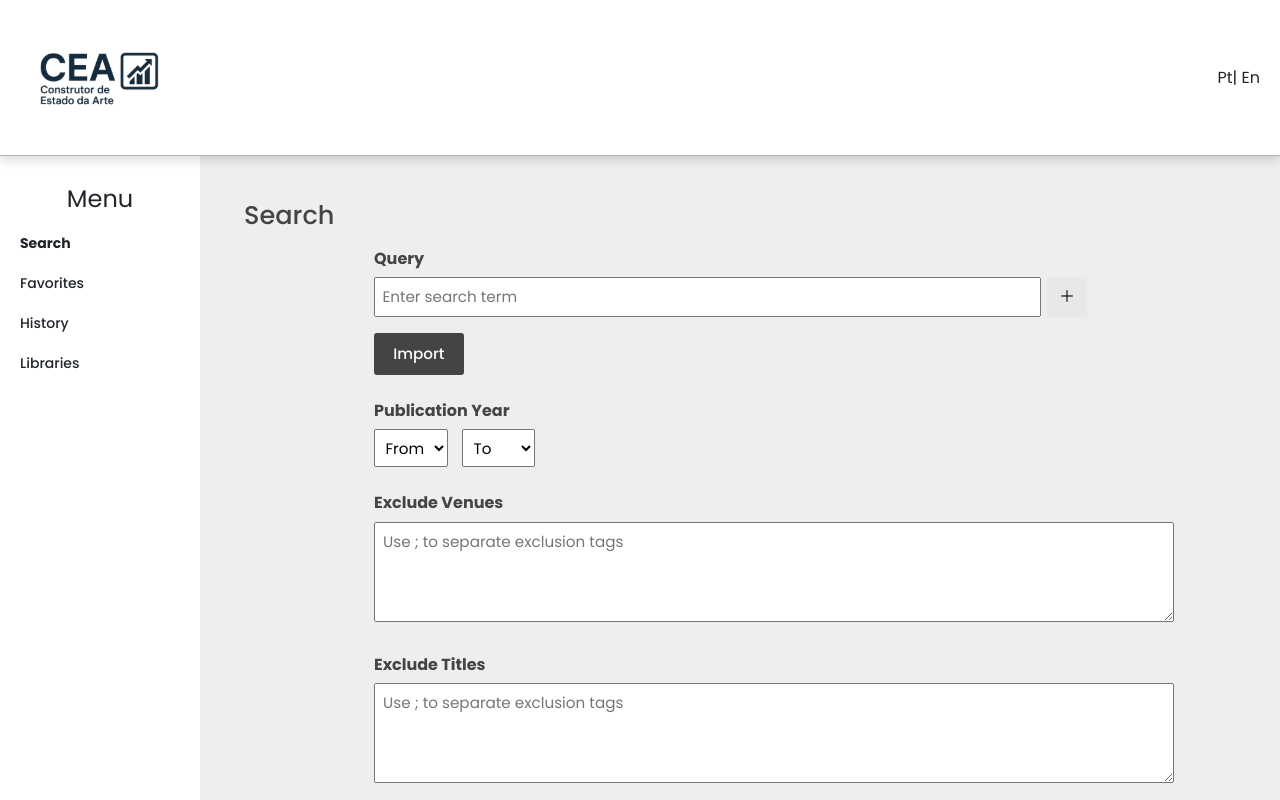
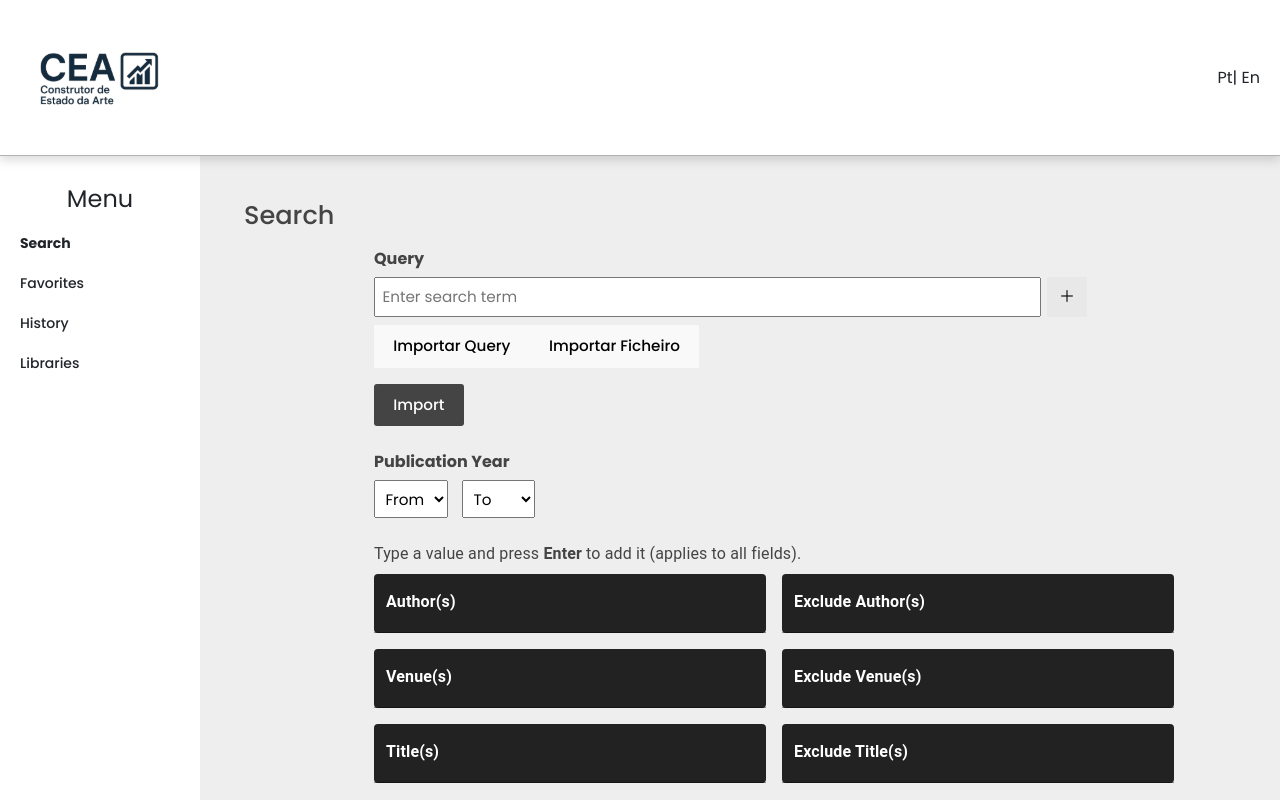
Before and after one commit to pedrojorge188/LiteratureReviewHelper, a React (Vite) app in the folder src/frontend/: page /#/ in a window 1280 px wide. Shown: the top 800 px of the page. Built offline with nearby package versions, Linux system fonts and the light colour scheme.

Commit message:
Adição dos campos autor, venue, título e os respetivos exclude

```diff
--- a/src/frontend/package.json
+++ b/src/frontend/package.json
@@ -24,12 +24,15 @@
     "electron:build:linux": "npm run build && npm run prepare-resources && electron-builder --linux"
   },
   "dependencies": {
+    "@emotion/react": "^11.14.0",
+    "@emotion/styled": "^11.14.1",
+    "@mui/material": "^7.3.5",
     "@reduxjs/toolkit": "^2.9.2",
     "axios": "^1.13.0",
     "bootstrap": "^5.3.3",
     "date-fns": "^4.1.0",
+    "electron-log": "^5.4.3",
     "i18next": "^25.6.0",
-    "electron-log": "^5.4.3",
     "react": "^19.1.1",
     "react-datepicker": "^8.8.0",
     "react-dnd": "^16.0.1",
--- a/src/frontend/src/assets/i18n/languages/en/home.json
+++ b/src/frontend/src/assets/i18n/languages/en/home.json
@@ -1,31 +1,40 @@
 {
+  "adicionar_query": "Add new query",
+  "ano_ate": "To",
+  "ano_de": "From",
+  "botao_adicionar": "Add",
+  "botao_guardar": "Save",
+  "botao_pesquisar": "Search",
+  "botao_remover": "Remove",
+  "dados_guardados": "Saved data:",
+  "duplicatedResultsRemoved": "duplicated results removed",
+  "hint_press_enter": "Type a value and press <bold>Enter</bold> to add it (applies to all fields).",
+  "importar": "Import",
+  "label_authors": "Author(s)",
+  "label_exclude_authors": "Exclude Author(s)",
+  "label_exclude_titles": "Exclude Title(s)",
+  "label_exclude_venues": "Exclude Venue(s)",
+  "label_libraries": "Engines",
+  "label_query": "Query",
+  "label_titles": "Title(s)",
+  "label_venues": "Venue(s)",
+  "lista_bibliotecas": "Engine List",
+  "mover_para_cima": "Move up",
+  "operador_and": "AND",
+  "operador_not": "NOT",
+  "operador_or": "OR",
+  "pesquisar_com": "Search with:",
+  "placeholder_authors": "Virginia Woolf, Julian Novitz...",
+  "placeholder_exclude_authors": "Virginia Woolf, Julian Novitz...",
+  "placeholder_exclude_titles": "Title One, Title Two...",
+  "placeholder_exclude_venues": "Venue One, Venue Two...",
+  "placeholder_query": "Enter search term",
+  "placeholder_titles": "Title One, Title Two...",
+  "placeholder_venues": "Venue One, Venue Two...",
+  "remover_query": "Remove",
+  "results": "results obtained",
+  "select_library": "Select Engine",
   "title": "Search",
   "titulo_pesquisa": "Search",
-  "label_query": "Query",
-  "operador_and": "AND",
-  "operador_or": "OR",
-  "operador_not": "NOT",
-  "placeholder_query": "Enter search term",
-  "adicionar_query": "Add new query",
-  "mover_para_cima": "Move up",
-  "remover_query": "Remove",
-  "label_ano_publicacao": "Publication Year",
-  "ano_de": "From",
-  "ano_ate": "To",
-  "label_excluir_venues": "Exclude Venues",
-  "placeholder_excluir_venues": "Use ; to separate exclusion tags",
-  "label_excluir_titulos": "Exclude Titles",
-  "placeholder_excluir_titulos": "Use ; to separate exclusion tags",
-  "label_bibliotecas": "Libraries",
-  "selecionar_biblioteca": "Select Library",
-  "botao_adicionar": "Add",
-  "lista_bibliotecas": "Library List",
-  "botao_remover": "Remove",
-  "botao_guardar": "Save",
-  "botao_pesquisar": "Search",
-  "importar": "Import",
-  "dados_guardados": "Saved data:",
-  "pesquisar_com": "Search with:",
-  "results": "results obtained",
-  "duplicatedResultsRemoved": "duplicated results removed"
+  "label_ano_publicacao": "Publication Year"
 }
--- a/src/frontend/src/assets/i18n/languages/pt/home.json
+++ b/src/frontend/src/assets/i18n/languages/pt/home.json
@@ -1,32 +1,40 @@
 {
   "Title": "Pesquisa",
-  "titulo_pesquisa": "Pesquisa",
-  "label_query": "Query",
-  "operador_and": "AND",
-  "operador_or": "OR",
-  "operador_not": "NOT",
-  "placeholder_query": "Insira termo de pesquisa",
   "adicionar_query": "Adicionar nova query",
-  "mover_para_cima": "Mover para cima",
-  "remover_query": "Remover",
-  "label_ano_publicacao": "Ano de Publicação",
+  "ano_ate": "Até",
   "ano_de": "De",
-  "ano_ate": "Até",
-  "label_excluir_venues": "Excluir Venues",
-  "placeholder_excluir_venues": "Utilize ; para separar as tags de exclusão",
-  "label_excluir_titulos": "Excluir Títulos",
-  "placeholder_excluir_titulos": "Utilize ; para separar as tags de exclusão",
-  "label_bibliotecas": "Bibliotecas",
-  "selecionar_biblioteca": "Selecionar Biblioteca",
   "botao_adicionar": "Adicionar",
-  "lista_bibliotecas": "Lista de Bibliotecas",
-  "botao_remover": "Remover",
   "botao_guardar": "Guardar",
   "botao_pesquisar": "Pesquisar",
+  "botao_remover": "Remover",
+  "dados_guardados": "Dados guardados:",
+  "duplicatedResultsRemoved": "resultados duplicados removidos",
+  "hint_press_enter": "Type a value and press <bold>Enter</bold> to add it (applies to all fields).",
   "importar": "Importar",
-  "dados_guardados": "Dados guardados:",
+  "label_ano_publicacao": "Ano de Publicação",
+  "label_authors": "Autor(es)",
+  "label_exclude_authors": "Excluir Autor(es)",
+  "label_exclude_titles": "Excluir Título(s)",
+  "label_exclude_venues": "Excluir Venue(s)",
+  "label_libraries": "Bibliotecas",
+  "label_query": "Query",
+  "label_titles": "Título(s)",
+  "label_venues": "Venue(s)",
+  "lista_bibliotecas": "Lista de Bibliotecas",
+  "mover_para_cima": "Mover para cima",
+  "operador_and": "AND",
+  "operador_not": "NOT",
+  "operador_or": "OR",
   "pesquisar_com": "Pesquisar com:",
+  "placeholder_authors": "Virginia Woolf, Julian Novitz...",
+  "placeholder_exclude_authors": "Virginia Woolf, Julian Novitz...",
+  "placeholder_exclude_titles": "Título Um, Título Dois...",
+  "placeholder_exclude_venues": "Venue Um, Venue Dois...",
+  "placeholder_query": "Insira termo de pesquisa",
+  "placeholder_titles": "Título Um, Título Dois...",
+  "placeholder_venues": "Venue Um, Venue Dois...",
+  "remover_query": "Remover",
   "results": "resultados obtidos",
-  "duplicatedResultsRemoved": "resultados duplicados removidos"
-
+  "select_library": "Selecionar Biblioteca",
+  "titulo_pesquisa": "Pesquisa"
 }
--- /dev/null
+++ b/src/frontend/src/components/shared/ChipInput.tsx
@@ -0,0 +1,93 @@
+import Autocomplete from "@mui/material/Autocomplete";
+import TextField from "@mui/material/TextField";
+import Chip from "@mui/material/Chip";
+
+type Props = {
+    label: string;
+    values: string[];
+    setValues: (v: string[]) => void;
+    placeholder?: string;
+};
+
+export function ChipInput({
+    label,
+    values,
+    setValues,
+    placeholder = "",
+}: Props) {
+    return (
+        <Autocomplete
+            multiple
+            freeSolo
+            options={[]}
+            value={values}
+            onChange={(_e, newValue) => setValues(newValue as string[])}
+            filterSelectedOptions
+            renderTags={(tagValue, getTagProps) =>
+                tagValue.map((option, index) => (
+                    <Chip
+                        {...getTagProps({ index })}
+                        key={`${option}-${index}`}
+                        label={option}
+                        sx={{
+                            bgcolor: "#3a3a3a",
+                            color: "#000",
+                            border: "1px solid #555",
+                            "& .MuiChip-deleteIcon": {
+                                color: "#222",
+                                "&:hover": { color: "#555" },
+                            },
+                            "& .MuiSvgIcon-root": {
+                                color: "#fff"
+                            }
+                        }}
+                    />
+                ))
+            }
+            renderInput={(params) => (
+                <TextField
+                    {...params}
+                    variant="filled"
+                    fullWidth
+                    label={label}
+                    placeholder={values.length ? "" : placeholder}
+                    onBlur={() => {
+                        const raw = params.inputProps.value?.toString().trim();
+
+                        if (raw) {
+                            const updated = Array.from(new Set([...values, raw]));
+                            setValues(updated);
+                        }
+
+                        params.inputProps.value = "";
+                    }}
+                    sx={{
+                        width: "100%",
+                        "& .MuiFilledInput-root": {
+                            backgroundColor: "#222",
+                            color: "#000",
+                            borderRadius: "4px",
+                            "&:after": { borderBottomColor: "#000" },
+                        },
+                        "& .MuiFormLabel-root": {
+                            color: "#fff",
+                        },
+                        "& .MuiFormLabel-root.Mui-focused": {
+                            color: "#fff",
+                        },
+                        "& .MuiAutocomplete-clearIndicator": {
+                            color: "#fff"
+                        },
+                        "& .MuiInputBase-root": {
+                            paddingBottom: "4px",
+                        }
+                    }}
+                />
+            )}
+            sx={{
+                width: "100%",
+                "& .MuiChip-root": { m: "4px 4px 0 0" },
+            }}
+        />
+    );
+}
--- a/src/frontend/src/pages/MainPage.tsx
+++ b/src/frontend/src/pages/MainPage.tsx
@@ -1,10 +1,13 @@
 import { useEffect, useState } from "react";
-import { useTranslation } from "react-i18next";
+import { Trans, useTranslation } from "react-i18next";
 import { getArticles } from "../store/ducks/home/thunks";
 import { useDispatch } from "react-redux";
 import { SearchResponseDto } from "./types";
 import { ArticlesList } from "./ArticlesList";
 import { LoadingCircle } from "../components/shared";
+import { ChipInput } from "../components/shared/ChipInput";
+import Typography from "@mui/material/Typography";
+import Box from "@mui/material/Box";
 import { SaveDialog } from "../components/SaveDialog";
 import { ImportDialog } from "../components/ImportDialog";
 import { saveSearch } from "../utils/localStorage";
@@ -21,8 +24,12 @@ export const MainPage = () => {
   const [queries, setQueries] = useState<Query[]>([{ valor: "" }]);
   const [anoDe, setAnoDe] = useState<string>("");
   const [anoAte, setAnoAte] = useState<string>("");
-  const [excluirVenues, setExcluirVenues] = useState<string>("");
-  const [excluirTitulos, setExcluirTitulos] = useState<string>("");
+  const [authors, setAuthors] = useState<string[]>([]);
+  const [venues, setVenues] = useState<string[]>([]);
+  const [titles, setTitles] = useState<string[]>([]);
+  const [excludeAuthors, setExcludeAuthors] = useState<string[]>([]);
+  const [excludeVenues, setExcludeVenues] = useState<string[]>([]);
+  const [excludeTitles, setExcludeTitles] = useState<string[]>([]);
   const [bibliotecaSelecionada, setBibliotecaSelecionada] =
     useState<string>("");
   const [bibliotecas, setBibliotecas] = useState<string[]>([]);
@@ -32,6 +39,9 @@ export const MainPage = () => {
   const [isSaveDialogOpen, setIsSaveDialogOpen] = useState(false);
   const [isImportDialogOpen, setIsImportDialogOpen] = useState(false);
   const [saveError, setSaveError] = useState<string>("");
+
+  const toParam = (values: string[]) =>
+    values.length ? values.join(";") : undefined;
 
   const normalizarQueries = (lista: Query[]): Query[] => {
     return lista.map((q, i) => {
@@ -84,7 +94,7 @@ export const MainPage = () => {
       // Open the save dialog instead of just logging
       setSaveError("");
       setIsSaveDialogOpen(true);
-  };
+  }
 
     const handleSaveSearch = (customLabel: string) => {
         try {
@@ -92,8 +102,12 @@ export const MainPage = () => {
                 queries,
                 anoDe,
                 anoAte,
-        excluirVenues,
-        excluirTitulos,
+                authors,
+                venues,
+                titles,
+                excludeAuthors,
+                excludeVenues,
+                excludeTitles,
                 bibliotecas,
             };
 
@@ -128,25 +142,40 @@ export const MainPage = () => {
         setQueries(convertedQueries);
         setAnoDe(params.yearFrom || "");
         setAnoAte(params.yearTo || "");
-    setExcluirVenues(params.excludeVenues || "");
-    setExcluirTitulos(params.excludeTitles || "");
+        setAuthors(params.authors.split(";") || []);
+        setVenues(params.venues.split(";") || []);
+        setTitles(params.titles.split(";") || []);
+        setExcludeAuthors(params.excludeAuthors.split(";") || []);
+        setExcludeVenues(params.excludeVenues.split(";") || []);
+        setExcludeTitles(params.excludeTitles.split(";") || []);
         setBibliotecas(params.libraries || []);
         setIsImportDialogOpen(false);
     };
 
   const pesquisar = async () => {
     setIsLoading(true);
-    const queryString = queries
+      const baseQuery = queries
           .map((q, i) => (i === 0 ? q.valor : `${q.metadado} ${q.valor}`))
-      .join(" ");
+          .join(" ")
+          .trim();
+
+      const payload: SearchRequestPayload = {
+          query: baseQuery || undefined,
+          apiList: "SPRINGER=0c2c20ce9ca00510e69e0bd7ffba864e",
+          author: toParam(authors),
+          venue: toParam(venues),
+          title: toParam(titles),
+
+          exclude_author: toParam(excludeAuthors),
+          exclude_venue: toParam(excludeVenues),
+          exclude_title: toParam(excludeTitles),
+
+          year_start: anoDe || undefined,
+          year_end: anoAte || undefined,
+      };
 
     try {
-      const resultAction = await dispatch(
-        getArticles({
-          query: queryString,
-          apiList: "SPRINGER=0c2c20ce9ca00510e69e0bd7ffba864e",
-        })
-      );
+        const resultAction = await dispatch(getArticles(payload));
 
       if (getArticles.fulfilled.match(resultAction)) {
         setResponse(resultAction.payload as SearchResponseDto);
@@ -170,8 +199,12 @@ export const MainPage = () => {
         setQueries(params.queries || [{ valor: "" }]);
         setAnoDe(params.anoDe || "");
         setAnoAte(params.anoAte || "");
-        setExcluirVenues(params.excluirVenues || "");
-        setExcluirTitulos(params.excluirTitulos || "");
+        setAuthors(params.authors || "");
+        setVenues(params.venues || "");
+        setTitles(params.titles || "");
+        setExcludeAuthors(params.authors || "");
+        setExcludeVenues(params.excluirVenues || "");
+        setExcludeTitles(params.excluirTitulos || "");
         setBibliotecas(params.bibliotecas || []);
         sessionStorage.removeItem("loadedSearch");
       } catch (error) {
@@ -277,6 +310,14 @@ export const MainPage = () => {
                 </div>
               </div>
             ))}
+            <div className="container-bts">
+              <button type="button" onClick={() => { }}>
+                Importar Query
+              </button>
+              <button type="button" onClick={() => { }}>
+                Importar Ficheiro
+              </button>
+            </div>
 
               {/* Import Button below queries */}
               <div className="import-button-container">
@@ -313,24 +354,64 @@ export const MainPage = () => {
             </div>
           </div>
 
-          {/* Excluir venues */}
+          {/* Filtros por ano, venue e autor */}
           <div className="section">
-            <label>{t("home:label_excluir_venues")}</label>
-            <textarea
-              value={excluirVenues}
-              onChange={(e) => setExcluirVenues(e.target.value)}
-              placeholder={t("home:placeholder_excluir_venues") ?? ""}
-            ></textarea>
-          </div>
+            <Typography variant="body1" sx={{ mb: 1 }}>
+              <Trans
+                i18nKey="home:hint_press_enter"
+                components={{ bold: <b /> }}
+              />
+            </Typography>
 
-          {/* Excluir títulos */}
-          <div className="section">
-            <label>{t("home:label_excluir_titulos")}</label>
-            <textarea
-              value={excluirTitulos}
-              onChange={(e) => setExcluirTitulos(e.target.value)}
-              placeholder={t("home:placeholder_excluir_titulos") ?? ""}
-            ></textarea>
+            <Box
+              sx={{
+                display: "grid",
+                gridTemplateColumns: { xs: "1fr", md: "1fr 1fr" },
+                gap: 2,
+              }}
+            >
+              {/* Row 1: Authors */}
+              <ChipInput
+                label={t("home:label_authors")}
+                placeholder={t("home:placeholder_authors")}
+                values={authors}
+                setValues={setAuthors}
+              />
+              <ChipInput
+                label={t("home:label_exclude_authors")}
+                placeholder={t("home:placeholder_exclude_authors")}
+                values={excludeAuthors}
+                setValues={setExcludeAuthors}
+              />
+
+              {/* Row 2: Venues */}
+              <ChipInput
+                label={t("home:label_venues")}
+                placeholder={t("home:placeholder_venues")}
+                values={venues}
+                setValues={setVenues}
+              />
+              <ChipInput
+                label={t("home:label_exclude_venues")}
+                placeholder={t("home:placeholder_exclude_venues")}
+                values={excludeVenues}
+                setValues={setExcludeVenues}
+              />
+
+              {/* Row 3: Titles */}
+              <ChipInput
+                label={t("home:label_titles")}
+                placeholder={t("home:placeholder_titles")}
+                values={titles}
+                setValues={setTitles}
+              />
+              <ChipInput
+                label={t("home:label_exclude_titles")}
+                placeholder={t("home:placeholder_exclude_titles")}
+                values={excludeTitles}
+                setValues={setExcludeTitles}
+              />
+            </Box>
           </div>
 
           {/* Bibliotecas */}
```
Lines whose indentation alone changed are shown as unchanged.
